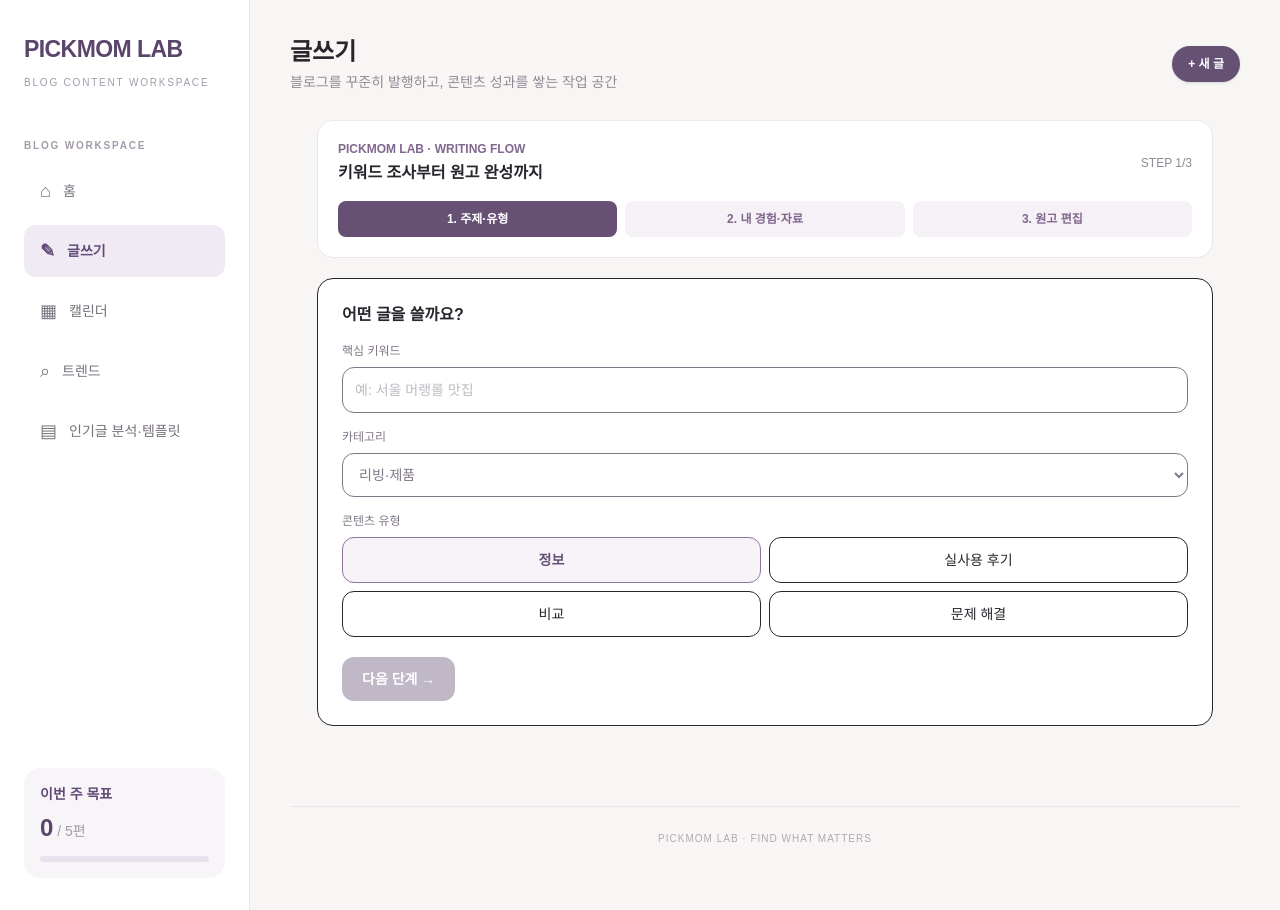
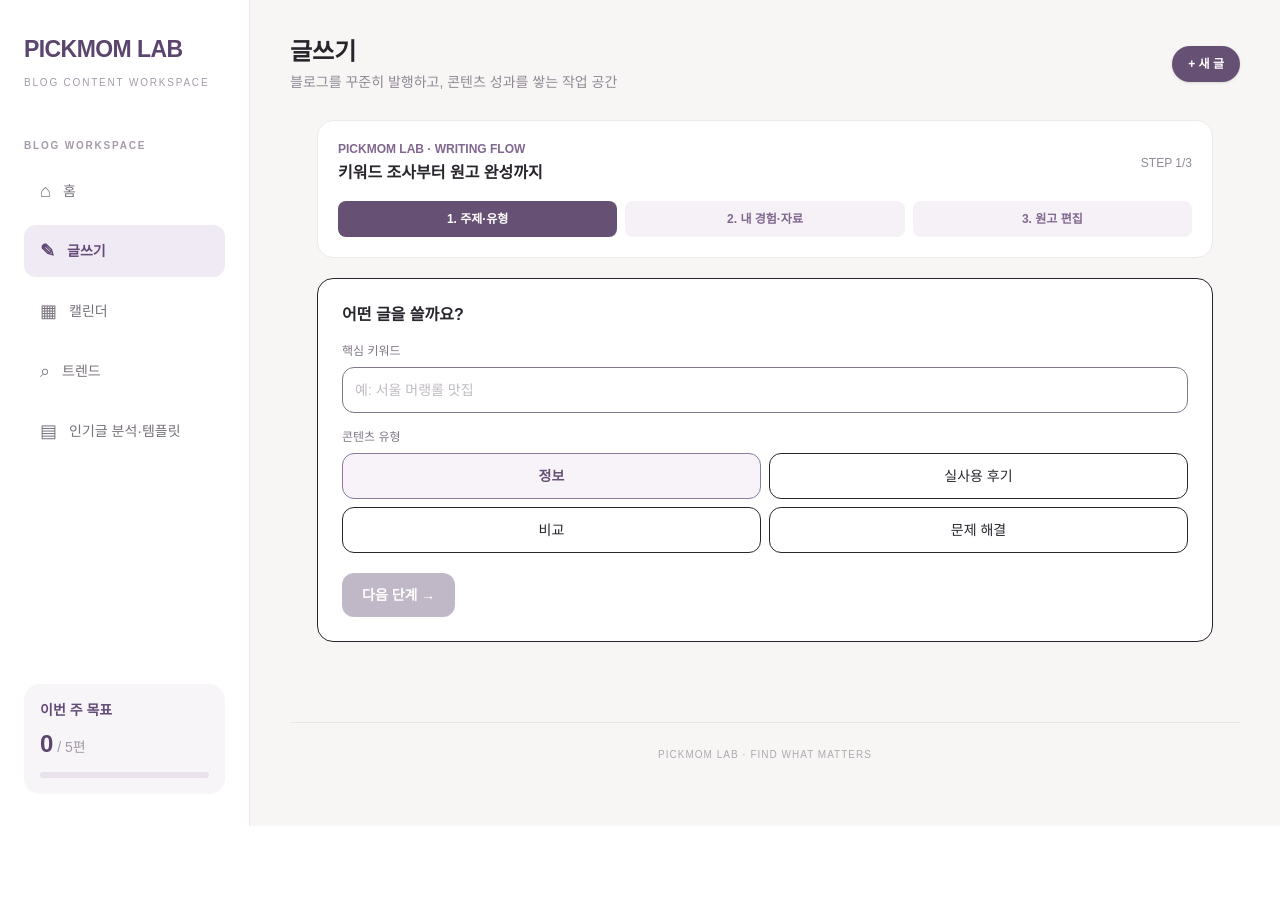
Before and after one commit to pickmom-lab/pickmom-lab, a Next.js app in the folder pickmom-web/: page / in a window 1280 px wide. Both pictures are taken after typing "Sample" into the empty fields and a click on the button "+ 새 글". After the commit the page ends 826 px from the top, so only its background shows below. Built offline with nearby package versions, Linux system fonts and the light colour scheme.

Commit message:
Remove category selector from writing flow

```diff
--- a/pickmom-web/src/app/components/writing-studio.tsx
+++ b/pickmom-web/src/app/components/writing-studio.tsx
@@ -203,7 +203,6 @@ export default function WritingStudio({ initialKeyword = "", initialCategory, in
     {step===1 && <div className="rounded-2xl border bg-white p-5 md:p-6">
       <h3 className="font-semibold">어떤 글을 쓸까요?</h3>
       <label className="mt-4 block text-xs text-[#817787]">핵심 키워드<input value={keyword} onChange={e=>{setKeyword(e.target.value);if(!title||title===keyword)setTitle(e.target.value);}} placeholder="예: 서울 머랭롤 맛집" className="mt-2 w-full rounded-xl border p-3 text-sm"/></label>
-      <label className="mt-4 block text-xs text-[#817787]">카테고리<select value={category} onChange={e=>setCategory(e.target.value as Category)} className="mt-2 w-full rounded-xl border bg-white p-3 text-sm">{categories.map(x=><option key={x}>{x}</option>)}</select></label>
       <p className="mt-4 text-xs text-[#817787]">콘텐츠 유형</p><div className="mt-2 grid grid-cols-2 gap-2">{purposes.map(x=><button key={x} onClick={()=>setPurpose(x)} className={`rounded-xl border p-3 text-sm ${purpose===x?"border-[#8D789C] bg-[#F7F3F9] font-semibold text-[#665174]":""}`}>{x}</button>)}</div>
       <button disabled={!keyword.trim()} onClick={()=>setStep(2)} className="mt-5 rounded-xl bg-[#665174] px-5 py-3 text-sm font-semibold text-white disabled:opacity-40">다음 단계 →</button>
     </div>}
```
